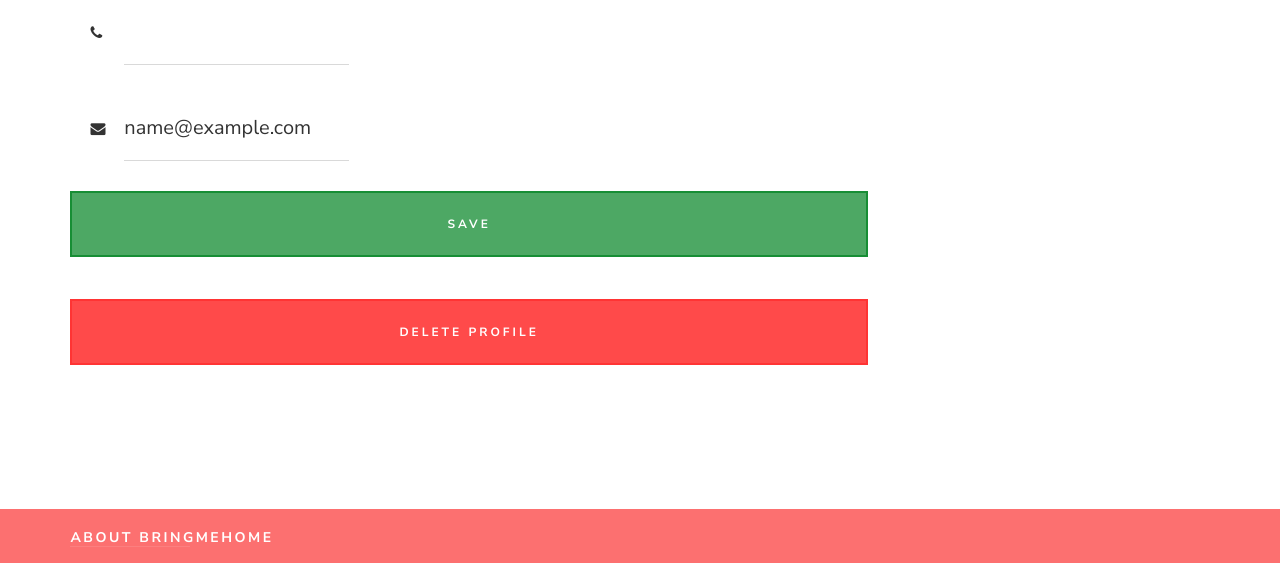
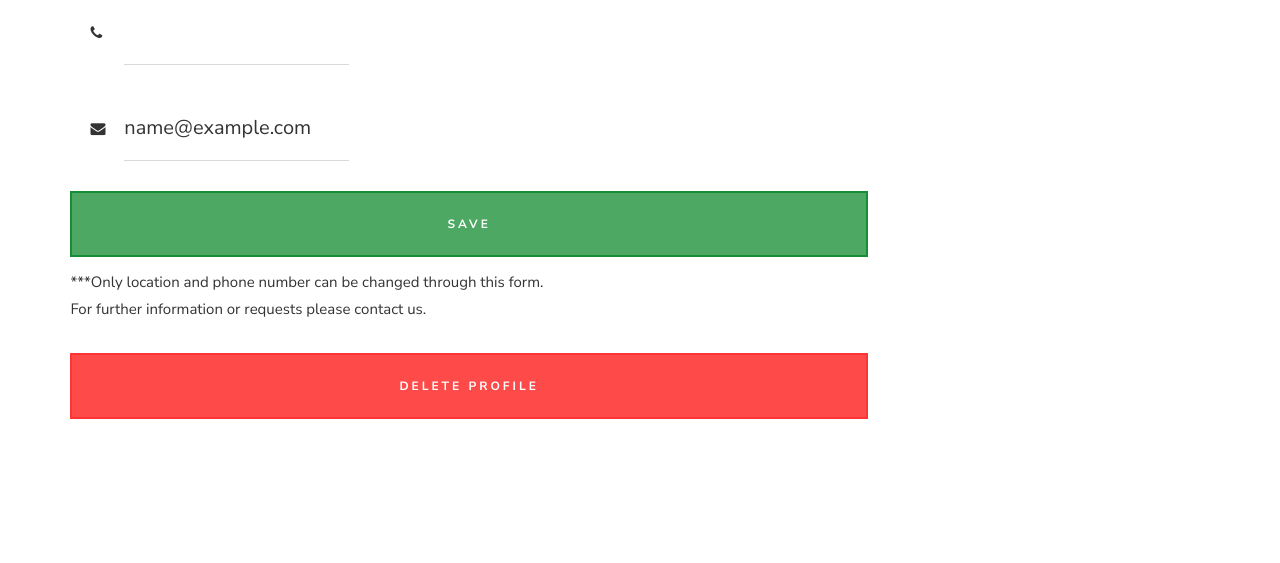
Before and after one commit to SotosMich/BringMeHome, a Django app: page /web_app/profile/ in a window 1280 px wide. Shown: the part 762-1325 px from the top of the page. Run offline with Django 3.2, Linux system fonts and the light colour scheme; the visitor is signed in with stand-in values (Sample User, id 1); some libraries are stand-ins or nearby versions.

Commit message:
profile fixes

```diff
--- a/templates/web_app/accounts/profile.html
+++ b/templates/web_app/accounts/profile.html
@@ -70,7 +70,9 @@ Register
                     <!-- <input name="submit" type="submit" value="Register"> -->
                     <input type='button' onclick="JSalert(this.form);"
                         class="btn btn--save btn-wide btn--large full-width" value='Save' />
+                        <p>***Only location and phone number can be changed through this form.<br>For further information or requests please contact us.</p>
                 </form>
+
 
                 <form id="deletion" method="post" action="{% url 'delete' %}" enctype="multipart/form-data">
                     {% csrf_token %}
--- a/web_app/views.py
+++ b/web_app/views.py
@@ -181,10 +181,22 @@ def user_delete(request):
 def edit_profile(request):
     updated = False
 
-    user_profile = request.user.userprofile
+    if request.method == 'POST':
+        if(request.POST['location']):
+            location = request.POST['location']
+        else:
+            location = None
 
-    if request.method == 'POST':
-        form = UserProfileForm(request.POST, instance=user_profile)
+        if(request.POST['phoneNumber']):
+            phoneNumber = request.POST['phoneNumber']
+        else:
+            phoneNumber = None
+
+        user = request.user
+        user.profile, c = UserProfile.objects.get_or_create(user=user)
+        user.profile.location = location
+        user.profile.phoneNumber = phoneNumber
+        form = UserProfileForm(request.POST, instance=user.profile)
         if form.is_valid():
             form.save()
             updated = True
```
